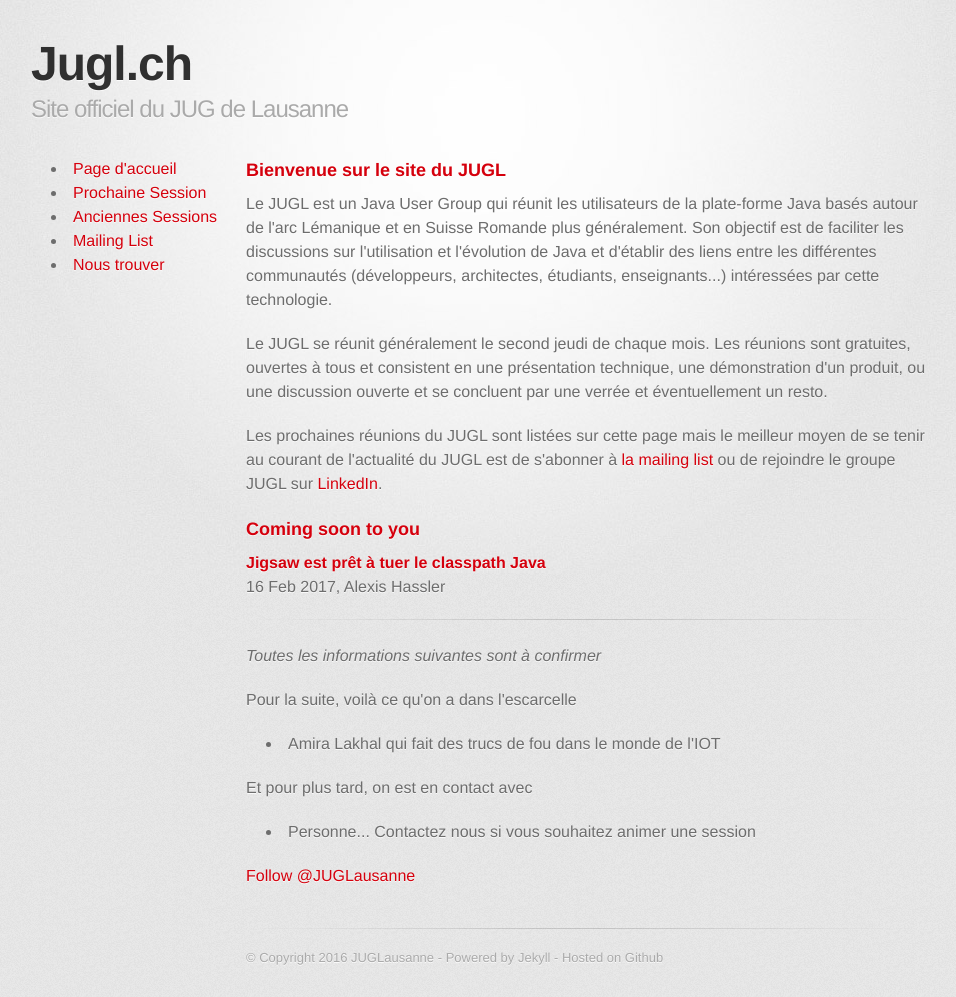
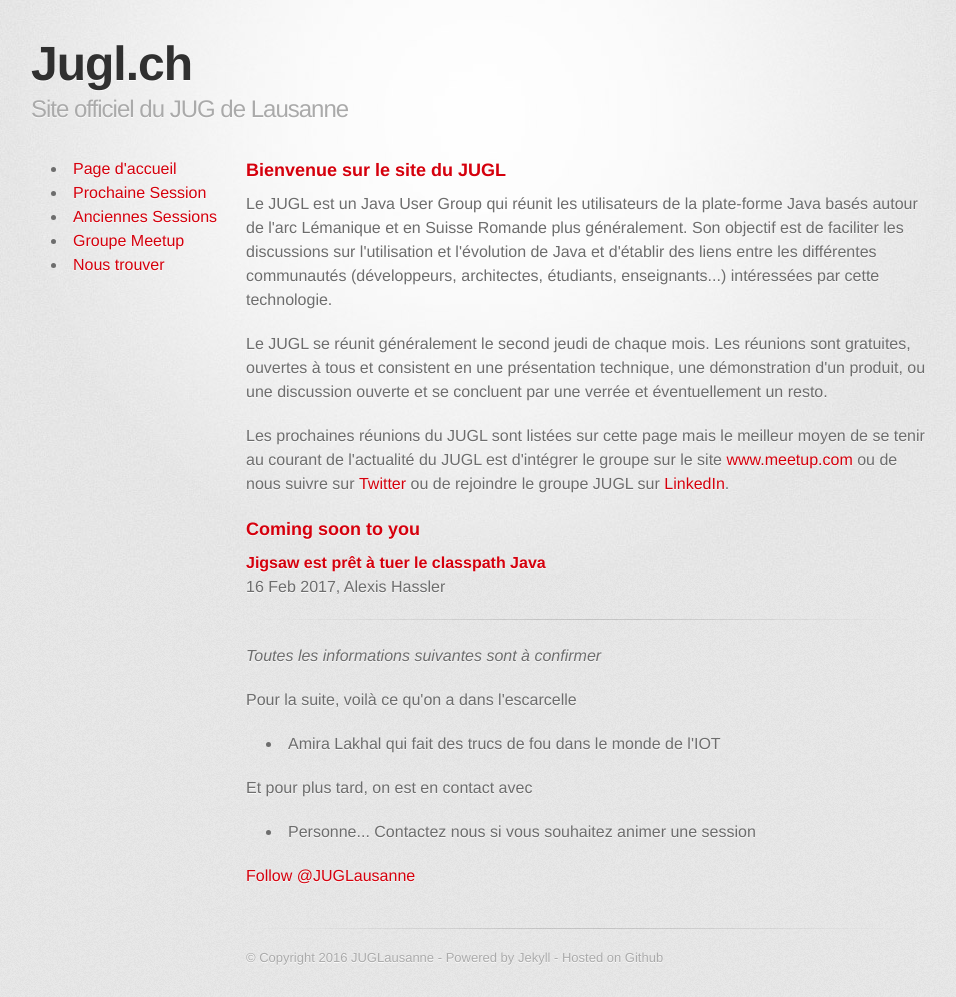
Before and after one commit to JUGLausanne/JUGLausanne.github.io, a Jekyll site: the page built from index.html, in a window 1280 px wide. Shown: the whole page, without its empty margins (159-1115 px from the left). Built offline with Jekyll 4.4.1, drawn with Linux system fonts in a browser that asks for light colours; some web fonts are replaced; comment, search, counter and statistics services are not loaded.

Commit message:
Remove links to google group and add link to meetup group

```diff
--- a/_layouts/default.html
+++ b/_layouts/default.html
@@ -40,7 +40,7 @@
             <li class="homeIcon"><a href="{{site.url}}/index.html">Page d'accueil</a></li>
             <li><a href="{{site.url}}/next.html">Prochaine Session</a></li>
             <li><a href="{{site.url}}/previous.html">Anciennes Sessions</a></li>
-            <li><a href="{{site.url}}/mailing-list.html">Mailing List</a></li>
+            <li><a href="{{site.url}}/meetup-group.html">Groupe Meetup</a></li>
             <li><a href="{{site.url}}/location.html">Nous trouver</a></li>
             <!-- li><a href="speakers.html">Speakers</a></li -->
           </ul>
--- a/index.html
+++ b/index.html
@@ -6,7 +6,7 @@
 
 <p>Le JUGL est un Java User Group qui réunit les utilisateurs de la plate-forme Java basés autour de l'arc Lémanique et en Suisse Romande plus généralement. Son objectif est de faciliter les discussions sur l'utilisation et l'évolution de Java et d'établir des liens entre les différentes communautés (développeurs, architectes, étudiants, enseignants...) intéressées par cette technologie.</p>
 <p>Le JUGL se réunit généralement <b>le second jeudi de chaque mois</b>. Les réunions sont gratuites, ouvertes à tous et consistent en une présentation technique, une démonstration d'un produit, ou une discussion ouverte et se concluent par une verrée et éventuellement un resto.</p>
-<p>Les prochaines réunions du JUGL sont listées sur cette page mais le meilleur moyen de se tenir au courant de l'actualité du JUGL est de s'abonner à <a href="/mailing-list.html">la mailing list</a> ou de rejoindre le groupe JUGL sur <a href="http://www.linkedin.com/groups?gid=1773026&trk=hb_side_g">LinkedIn</a>.</p>
+<p>Les prochaines réunions du JUGL sont listées sur cette page mais le meilleur moyen de se tenir au courant de l'actualité du JUGL est d'intégrer le groupe sur le site <a href="https://www.meetup.com/JUGL-the-Java-User-Group-of-Lausanne">www.meetup.com</a> ou de nous suivre sur <a href="https://twitter.com/JUGLausanne">Twitter</a> ou de rejoindre le groupe JUGL sur <a href="http://www.linkedin.com/groups?gid=1773026&trk=hb_side_g">LinkedIn</a>.</p>
 
 <h3>Coming soon to you</h3>
 
--- a/mailing-list.html
+++ b/meetup-group.html
@@ -3,15 +3,13 @@
 title: JUGL
 ---
 
-Mailing List
+Meetup Group
 
 <p>
 La groupe meetup permet d'être tenu informé de l'actualité du JUGL, en particulier des dates et lieux des prochaines réunions.
 Vous pouvez intégrer le groupe sur le site <a href="https://www.meetup.com/JUGL-the-Java-User-Group-of-Lausanne">www.meetup.com</a>
 </p>
 
-
-<!-- Pour s'abonner, cliquer <a href="https://groups.google.com/forum/#!forum/jugl/join">ici</a> et <a href="https://www.google.com/accounts/NewAccount?continue=http%3A%2F%2Fgroups.google.com%2Fgroup%2Fjugl%2Fsubscribe&cd=US&hl=en&service=groups2">créer</a> un Google Account si nécessaire. -->
 
 <iframe id="forum_embed"
  src="javascript:void(0)"
```
